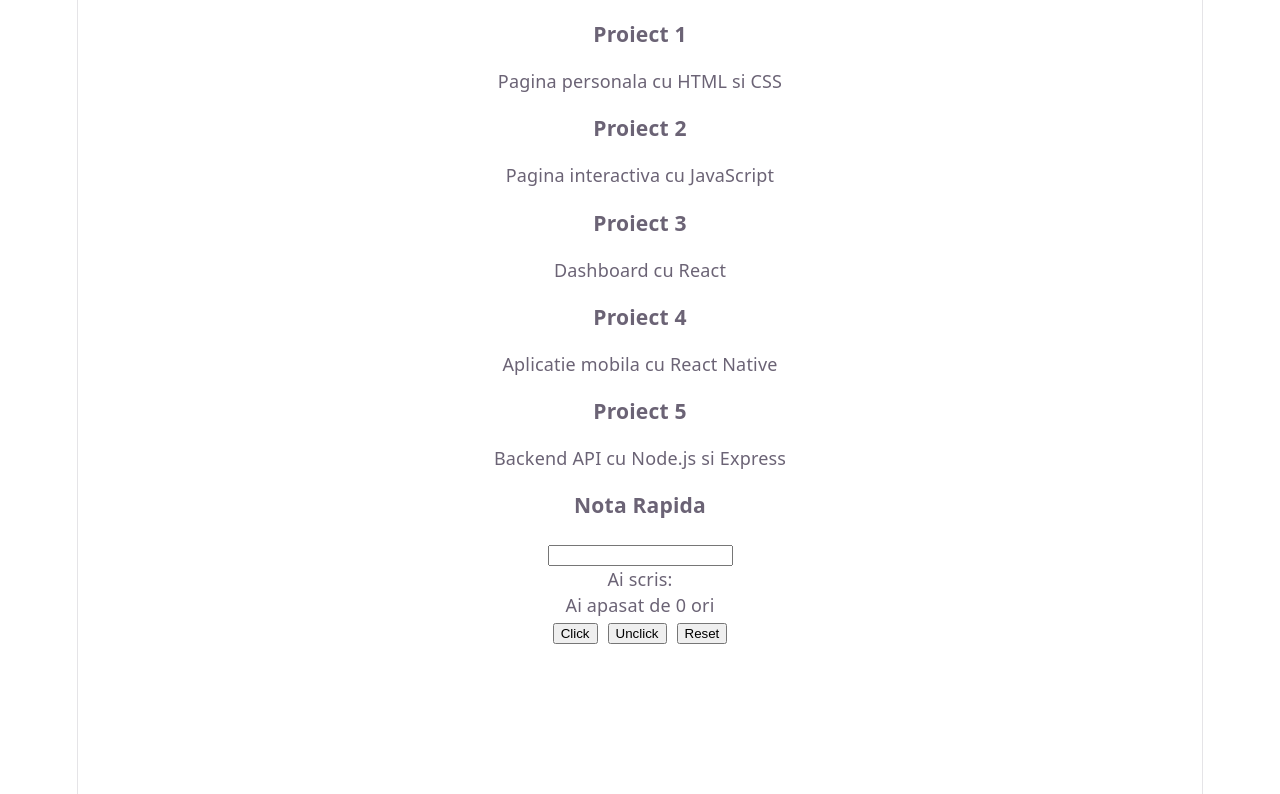
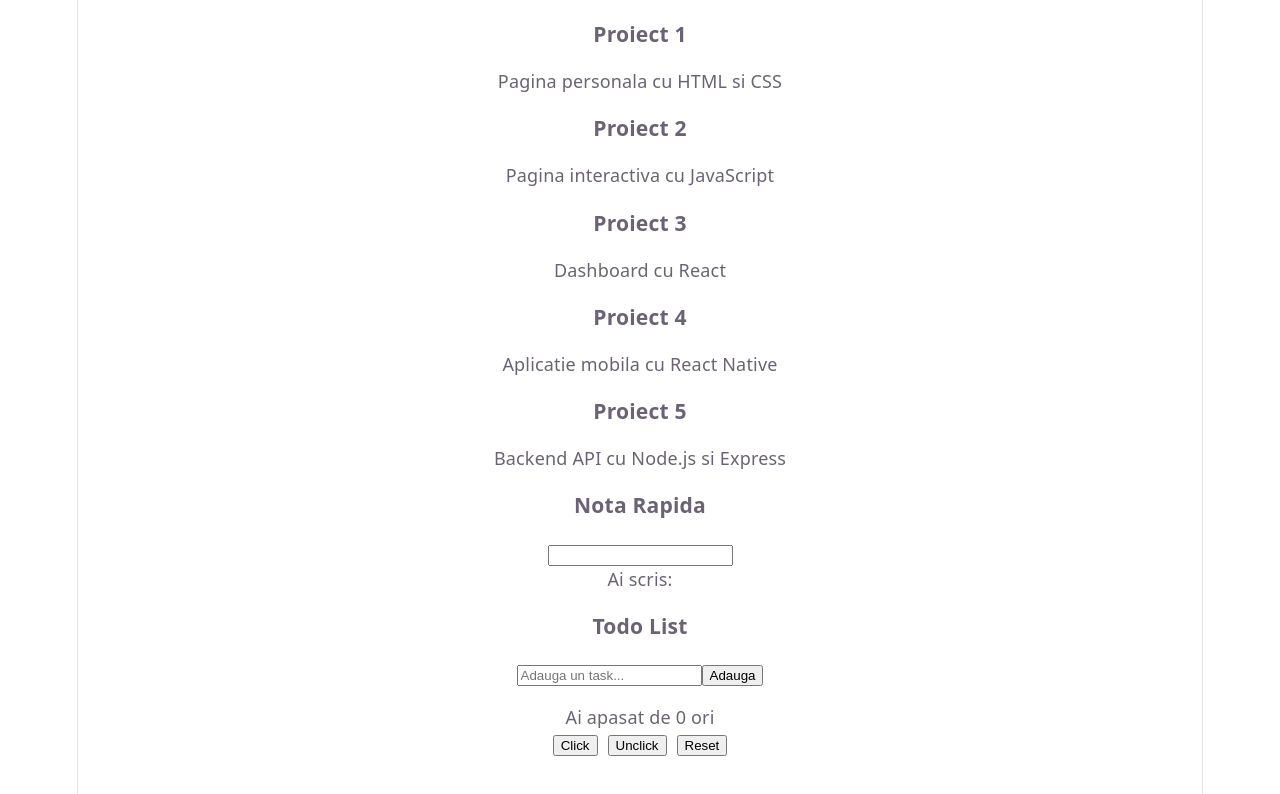
Before and after one commit to Gregoryan02/Programare-Web, a React app: page / in a window 1280 px wide. Shown: the top 794 px of the page. Built offline with nearby package versions, Linux system fonts and the light colour scheme; the HTML template or start-up script is replaced by a standard one.

Commit message:
feat: Adauga TODOList

```diff
--- a/src/App.jsx
+++ b/src/App.jsx
@@ -1,6 +1,7 @@
 import Card from './Card';
 import { useState } from 'react';
 import QuickNote from './QuickNote';
+import TodoList from './TodoList';
 
 function App() {
   const projects = [
@@ -20,7 +21,7 @@
       })}
 
       <QuickNote />
-
+      <TodoList />
       <p>Ai apasat de {count} ori</p>
 
       <button style={{margin:"5px"}} onClick={() => setCount(count + 1)}>Click</button>
--- /dev/null
+++ b/src/TodoList.jsx
@@ -0,0 +1,27 @@
+import { useState } from "react";
+
+function TodoList() {
+    const [todos, setTodos] = useState([]);
+    const [input, setInput] = useState('');
+
+    function handleAdd() {
+        if(input.trim() === '') return; //Nu adauga taskuri goale
+        setTodos([...todos, input]); //Creeaza array NOU cu tot ce era + inputul
+        setInput(''); //Reseteaza inputul
+    }
+    return (
+        <div>
+            <h3>Todo List</h3>
+            <input
+                value={input}
+                onChange={(e) => setInput(e.target.value)}
+                placeholder="Adauga un task..."
+            />
+            <button onClick={handleAdd}>Adauga</button>
+
+            <ul>
+                {todos.map(function(todos,index){return <li key={index}>{todos}</li>})}
+            </ul>
+        </div>
+    )}
+    export default TodoList
```
